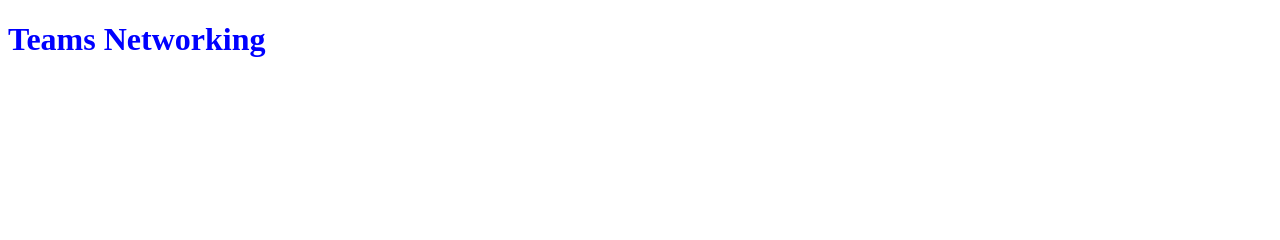
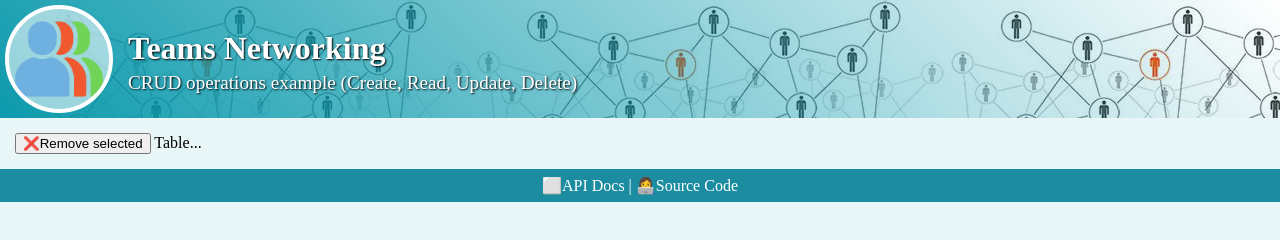
Before and after one commit to gherasimnico/teams-networking, a website built with webpack: page src/index.html in a window 1280 px wide. Built offline with nearby package versions, Linux system fonts and the light colour scheme.

Commit message:
main layout

```diff
--- a/src/index.html
+++ b/src/index.html
@@ -6,6 +6,42 @@
     <title>Teams Networking</title>
   </head>
   <body>
-    <h1>Teams Networking</h1>
+    <header>
+      <div id="header-wrapper">
+        <div id="my-picture"><img src="images/network-team-icon.png" alt="" width="100" height="100" /></div>
+        <div id="header-info">
+          <h1>Teams Networking</h1>
+          <h2>CRUD operations example (Create, Read, Update, Delete)</h2>
+        </div>
+      </div>
+    </header>
+
+    <section>
+      <button>❌Remove selected</button>
+
+      Table...
+    </section>
+    <footer>⬜API Docs | 👩‍💻Source Code</footer>
   </body>
 </html>
+<!-- <div class="container">
+  <img class="recipe-img" src="images/berry yogurt.png" alt="recipe pic" height="160px" />
+  <h1 id="recipes-title">Berry Yogurt Parfait</h1>
+  <button class="menuButton">View</button>
+  <div class="popup">
+    Lorem ipsum dolor sit amet consectetur adipisicing elit. Animi doloribus minus labore sequi corporis a quasi
+    error, quibusdam explicabo incidunt facilis dolorem odit accusantium excepturi? Esse doloribus temporibus
+    reiciendis fugit.
+  </div>
+</div>
+<div class="container">
+  <img class="recipe-img" src="images/caprese.png" alt="recipe pic" height="160px" />
+  <h1 id="recipes-title">Caprese Salad</h1>
+  <button class="menuButton">
+    <a href="https://fonts.google.com/">View</a>
+  </button>
+  <div class="popup">
+    Lorem ipsum dolor sit amet consectetur adipisicing elit. Animi doloribus minus labore sequi corporis a quasi
+    error, quibusdam explicabo incidunt facilis dolorem odit accusantium excepturi? Esse doloribus temporibus
+    reiciendis fugit.
+  </div> -->
--- a/src/style.css
+++ b/src/style.css
@@ -1,3 +1,74 @@
+html {
+  height: 100;
+}
+body {
+  min-height: 100;
+  margin: 0;
+  display: flex;
+  flex-direction: column;
+  background: #e9f6f8;
+}
+body > section {
+  flex: 1;
+  padding: 15px;
+}
+header {
+  background: url(images/th.png);
+}
+#my-picture {
+  padding: 5px;
+  width: 108px;
+  height: 108px;
+}
+header img {
+  border-radius: 50%;
+  border: 4px solid #fff;
+  background-color: #ffffff90;
+}
+#header-wrapper {
+  display: flex;
+  flex-direction: row;
+  align-items: center;
+  background: linear-gradient(45deg, #0798abfa, transparent);
+}
+#header-info {
+  padding: 10px;
+  text-shadow: 1px 1px 2px black;
+}
+
 h1 {
-  color: blue;
+  color: white;
+  margin: 5px 0;
 }
+
+h2 {
+  color: white;
+  margin: 0;
+  font-weight: 100;
+  font-size: 1.2em;
+}
+
+footer {
+  background-color: #1c8da0;
+  color: white;
+  text-align: center;
+  padding: 7px;
+}
+
+/* .popup {
+  position: absolute;
+  top: 100px;
+  left: 100px;
+  transform: translate(-50%, -50%);
+  background-color: #ffffff;
+  padding: 10px;
+  border: 1px solid #ffffff;
+  box-shadow: 0 0 10px rgba(0, 0, 0, 0.2);
+  border-radius: 5px;
+  width: 300px;
+  text-align: center;
+  display: none;
+}
+.container {
+  position: relative;
+} */
```
Also changed, not shown: src/images/network-team-icon.png (added), src/images/th.png (added).
